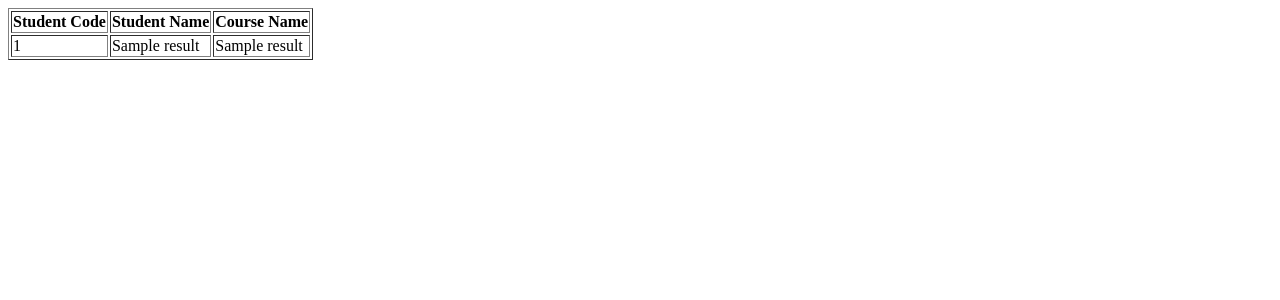
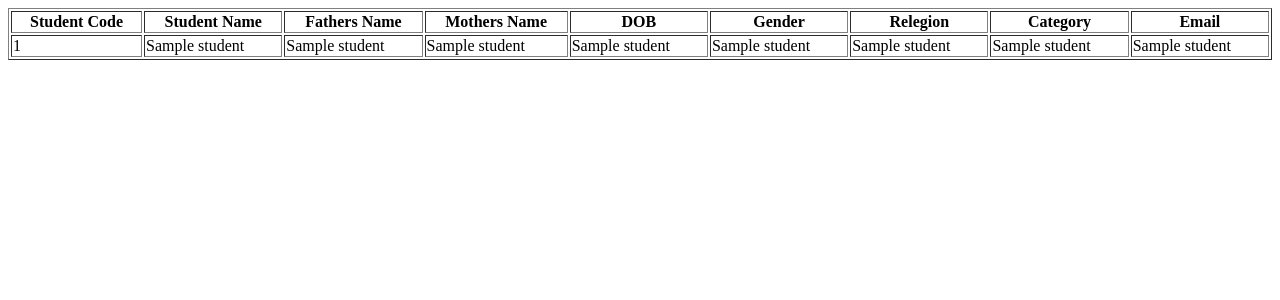
Before and after one commit to Ayushcodespy/aks_university_web, a Flask app: template templates/index.html in a window 1280 px wide. Shown: the top 300 px of the page. Run offline with Flask 3, Linux system fonts and the light colour scheme; the template is opened without the code that fills it: most values are stand-ins (such as "Sample title", 1, 10 or a date in 2020).

Commit message:
Displaying student details in html page

```diff
--- a/templates/index.html
+++ b/templates/index.html
@@ -5,18 +5,30 @@
     <title>Title</title>
 </head>
 <body>
-<TABLE border="1">
+<TABLE border="1" style="width: 100%;">
 
-    <tr>
+    <tr style="margin: 10px;">
         <th>Student Code</th>
         <th>Student Name</th>
-        <th>Course Name</th>
+        <th>Fathers Name</th>
+        <th>Mothers Name</th>
+        <th>DOB</th>
+        <th>Gender</th>
+        <th>Relegion</th>
+        <th>Category</th>
+        <th>Email</th>
     </tr>
-    {% for i in results %}
+    {% for i in student %}
         <tr>
             <td>{{ i[0] }}</td>
             <td>{{ i[1] }}</td>
             <td>{{ i[2] }}</td>
+            <td>{{ i[3] }}</td>
+            <td>{{ i[4] }}</td>
+            <td>{{ i[5] }}</td>
+            <td>{{ i[6] }}</td>
+            <td>{{ i[7] }}</td>
+            <td>{{ i[8] }}</td>
         </tr>
     {% endfor %}
 
```
